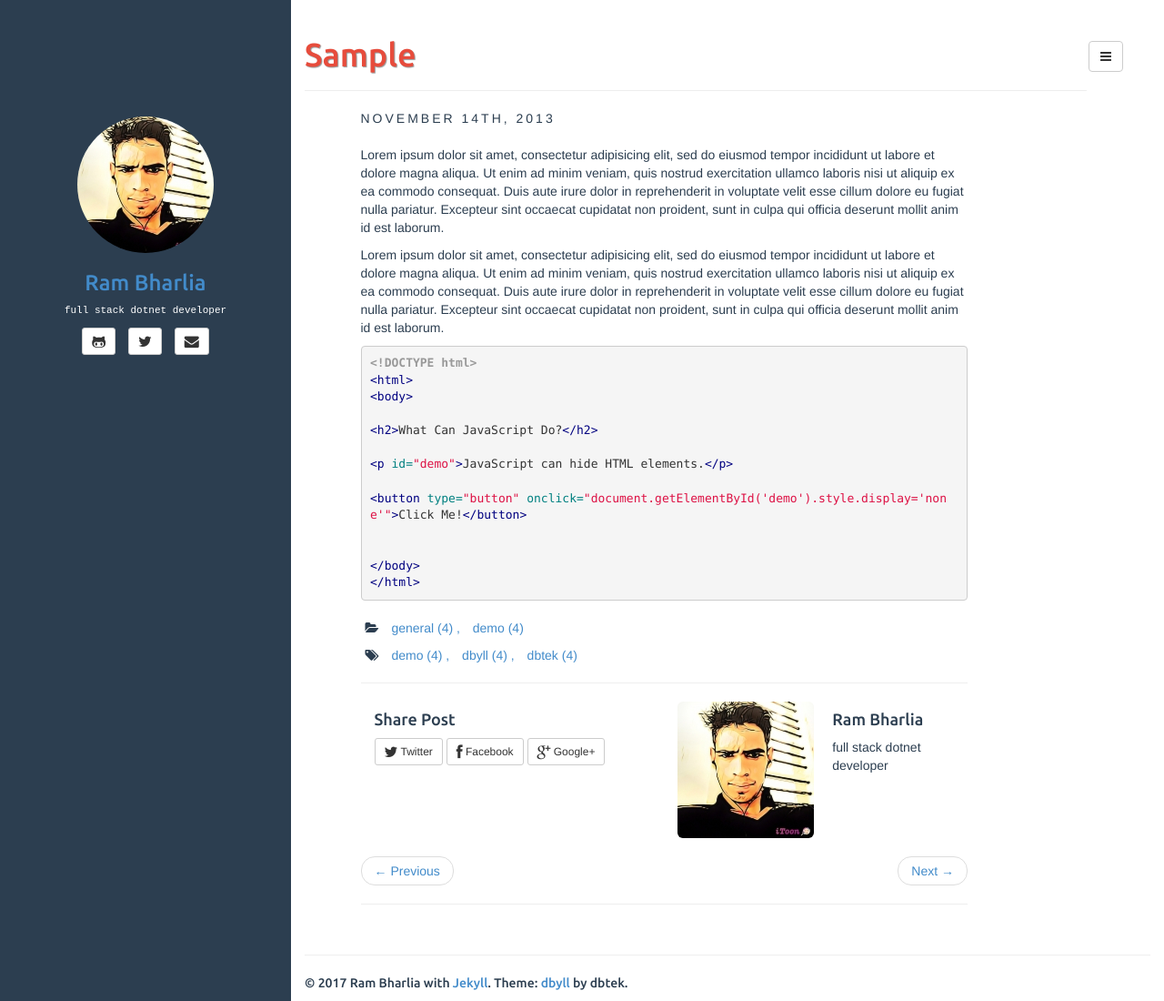
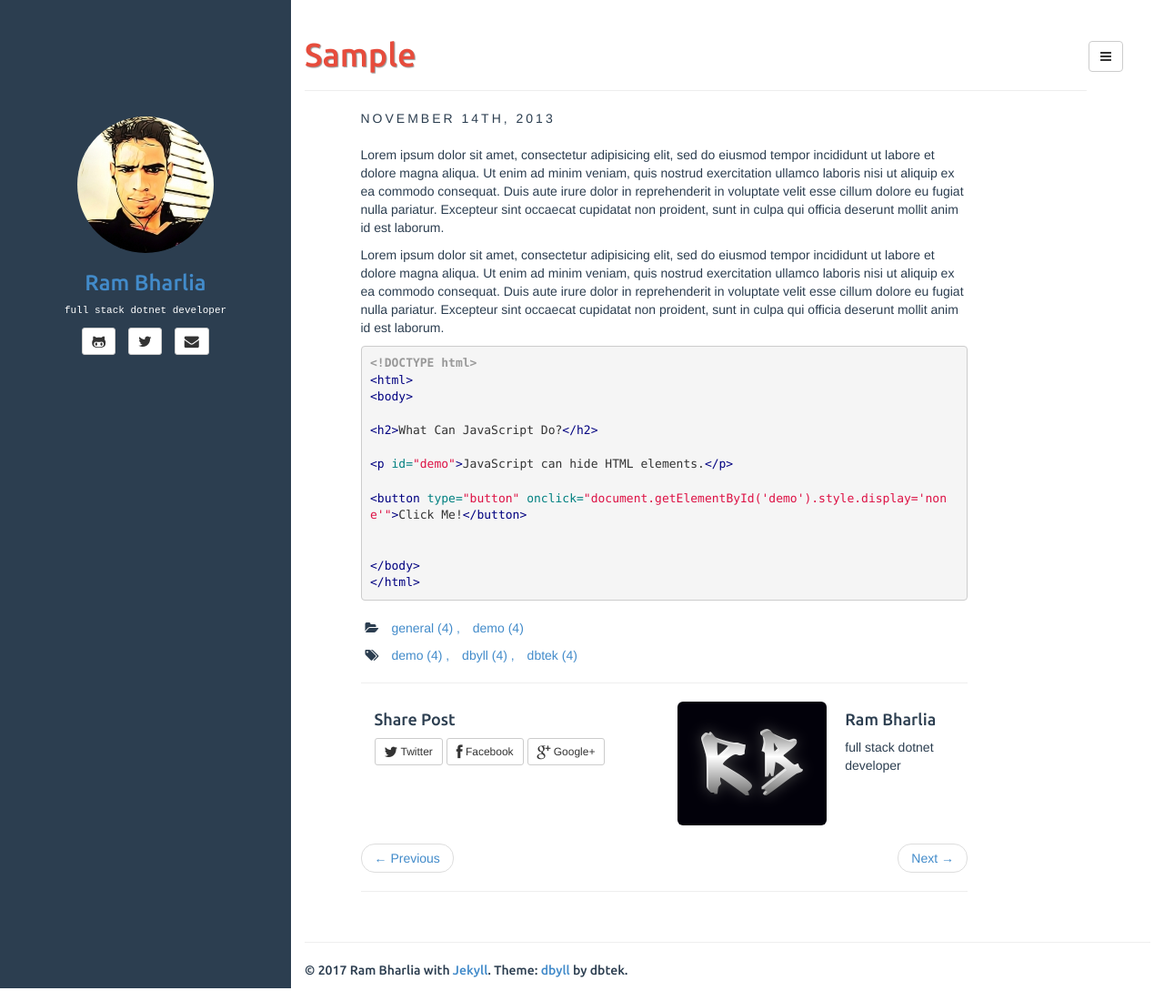
Before and after one commit to rambharlia007/rambharlia007.github.io, a Jekyll site: the page built from _posts/2013-11-14-sample.md, in a window 1280 px wide and 1100 px high. Shown: the whole window at 91% size. Built offline with Jekyll 4.4.1, drawn with Linux system fonts in a browser that asks for light colours; comment, search, counter and statistics services are not loaded.

Commit message:
changes image

```diff
--- a/_includes/post.html
+++ b/_includes/post.html
@@ -92,7 +92,7 @@
       </section>
 
       <section class="col-sm-6 author">
-        <img src="/images/avatar.jpg" class="img-rounded author-image" />
+        <img src="/images/favicon.ico" class="img-rounded author-image" />
         <h4 class="section-title author-name">{{site.author.name}}</h4>
         <p class="author-bio">{{site.author.bio}}</p>
       </section>
```
Also changed, not shown: 4 other files.
